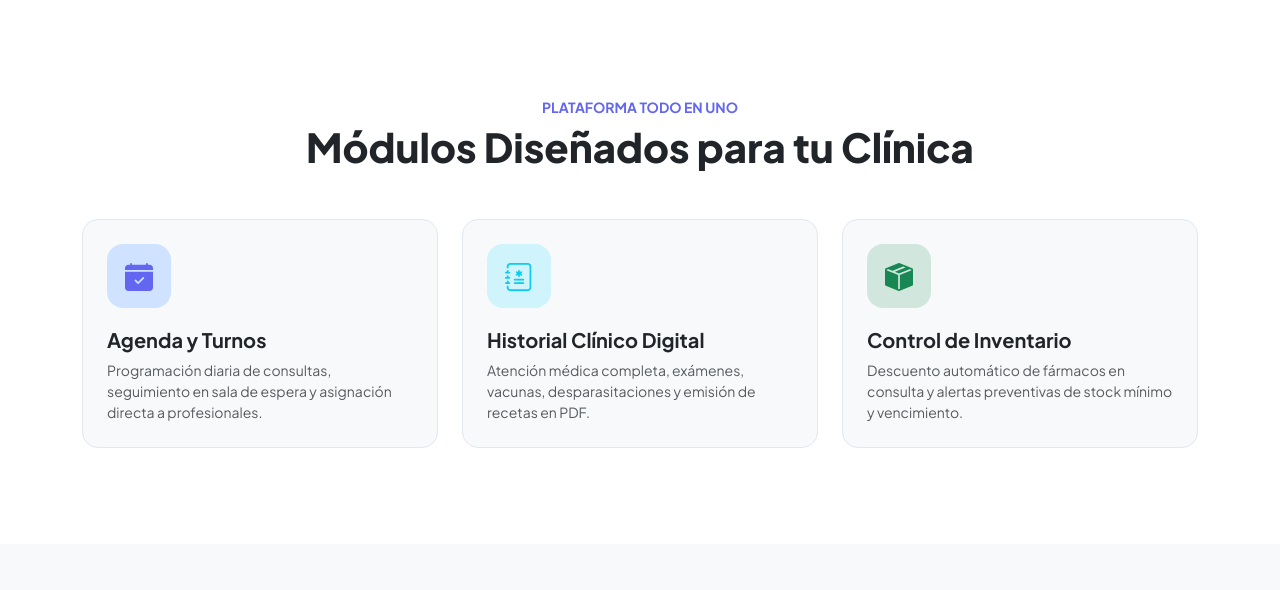
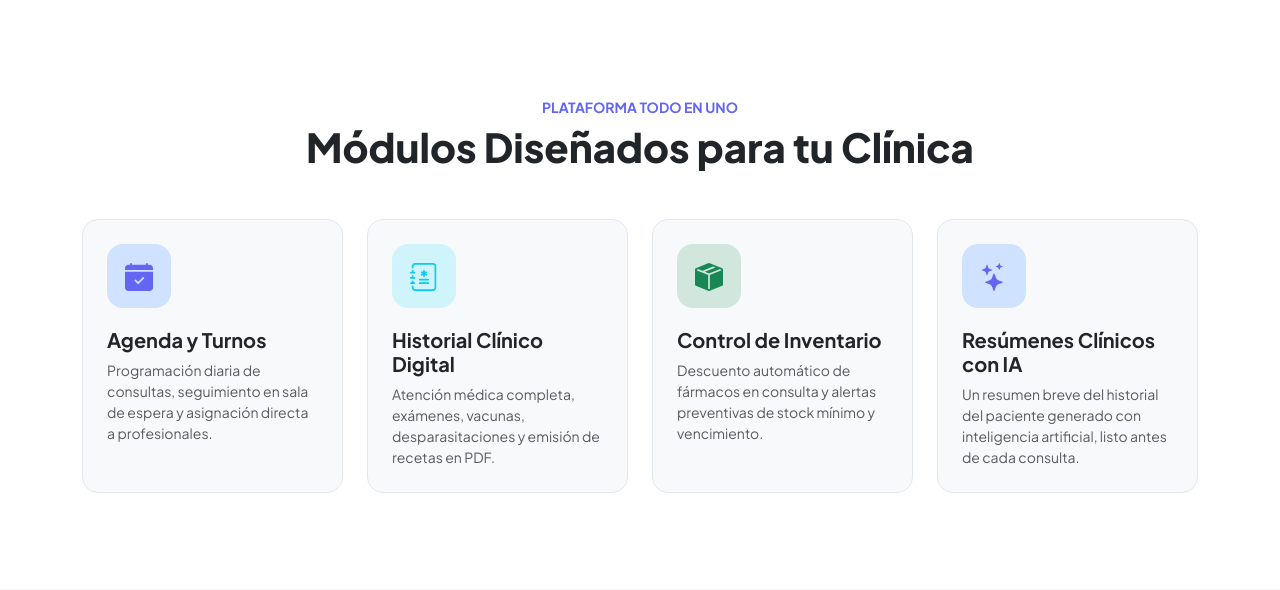
Before and after one commit to ajzc1990/vet_system, a Django app: page / in a window 1280 px wide. Shown: the part 2309-2899 px from the top of the page. Run offline with Django 5.2, Linux system fonts and the light colour scheme; data that the repository does not hold is empty.

Commit message:
Suma los Resúmenes Clínicos con IA a los módulos destacados de la landing page.
Co-Authored-By: Claude Sonnet 5 <noreply@anthropic.com>

```diff
--- a/templates/landing.html
+++ b/templates/landing.html
@@ -383,7 +383,7 @@
             </div>
 
             <div class="row g-4">
-                <div class="col-md-4">
+                <div class="col-md-6 col-lg-3">
                     <div class="card hover-card h-100 p-4 rounded-4 bg-light">
                         <div class="feature-icon-wrapper bg-primary-subtle text-primary">
                             <i class="bi bi-calendar-check-fill"></i>
@@ -393,7 +393,7 @@
                     </div>
                 </div>
 
-                <div class="col-md-4">
+                <div class="col-md-6 col-lg-3">
                     <div class="card hover-card h-100 p-4 rounded-4 bg-light">
                         <div class="feature-icon-wrapper bg-info-subtle text-info">
                             <i class="bi bi-journal-medical"></i>
@@ -403,13 +403,23 @@
                     </div>
                 </div>
 
-                <div class="col-md-4">
+                <div class="col-md-6 col-lg-3">
                     <div class="card hover-card h-100 p-4 rounded-4 bg-light">
                         <div class="feature-icon-wrapper bg-success-subtle text-success">
                             <i class="bi bi-box-seam-fill"></i>
                         </div>
                         <h5 class="fw-bold text-dark mb-2">Control de Inventario</h5>
                         <p class="text-muted small mb-0">Descuento automático de fármacos en consulta y alertas preventivas de stock mínimo y vencimiento.</p>
+                    </div>
+                </div>
+
+                <div class="col-md-6 col-lg-3">
+                    <div class="card hover-card h-100 p-4 rounded-4 bg-light">
+                        <div class="feature-icon-wrapper bg-primary-subtle text-primary">
+                            <i class="bi bi-stars"></i>
+                        </div>
+                        <h5 class="fw-bold text-dark mb-2">Resúmenes Clínicos con IA</h5>
+                        <p class="text-muted small mb-0">Un resumen breve del historial del paciente generado con inteligencia artificial, listo antes de cada consulta.</p>
                     </div>
                 </div>
             </div>
```
